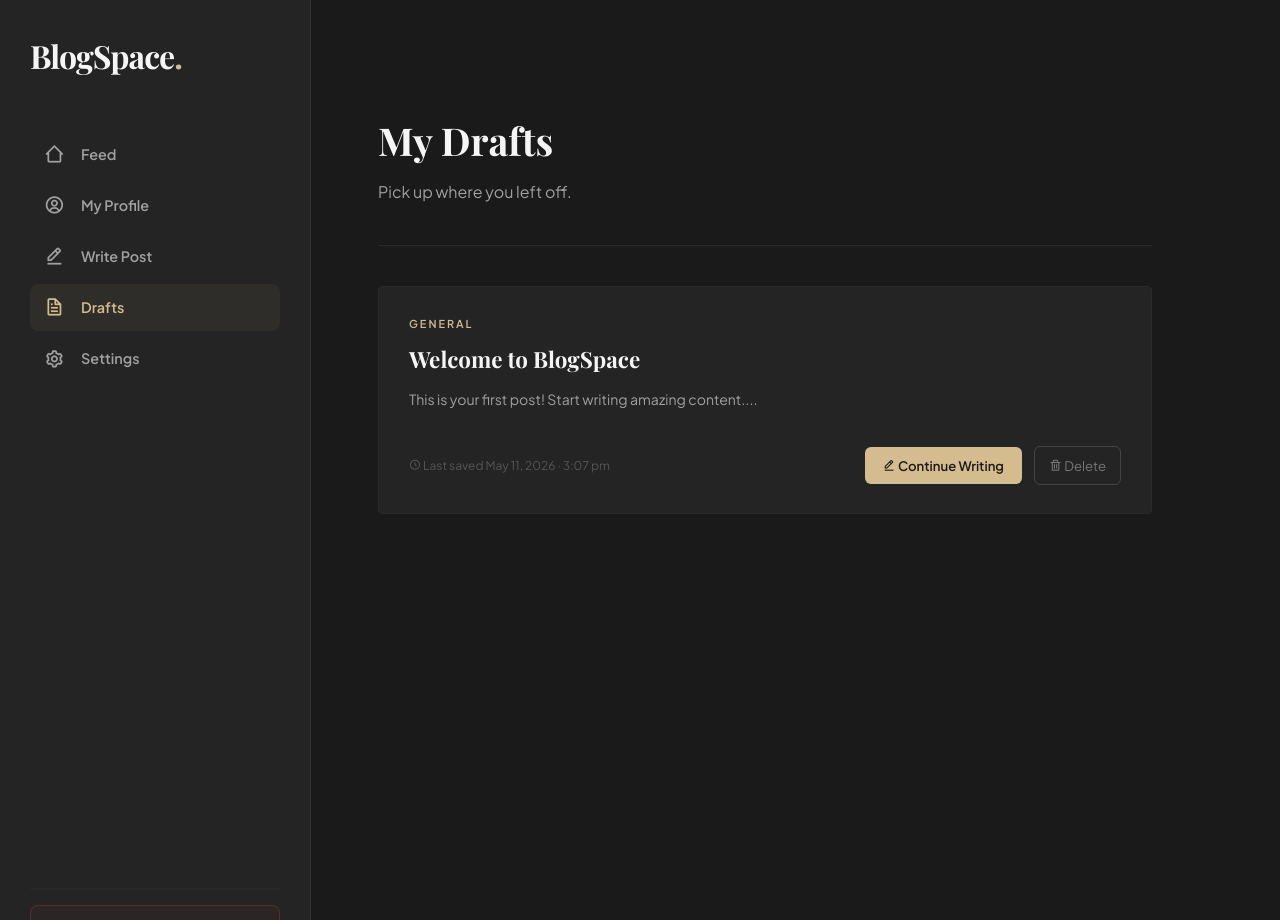
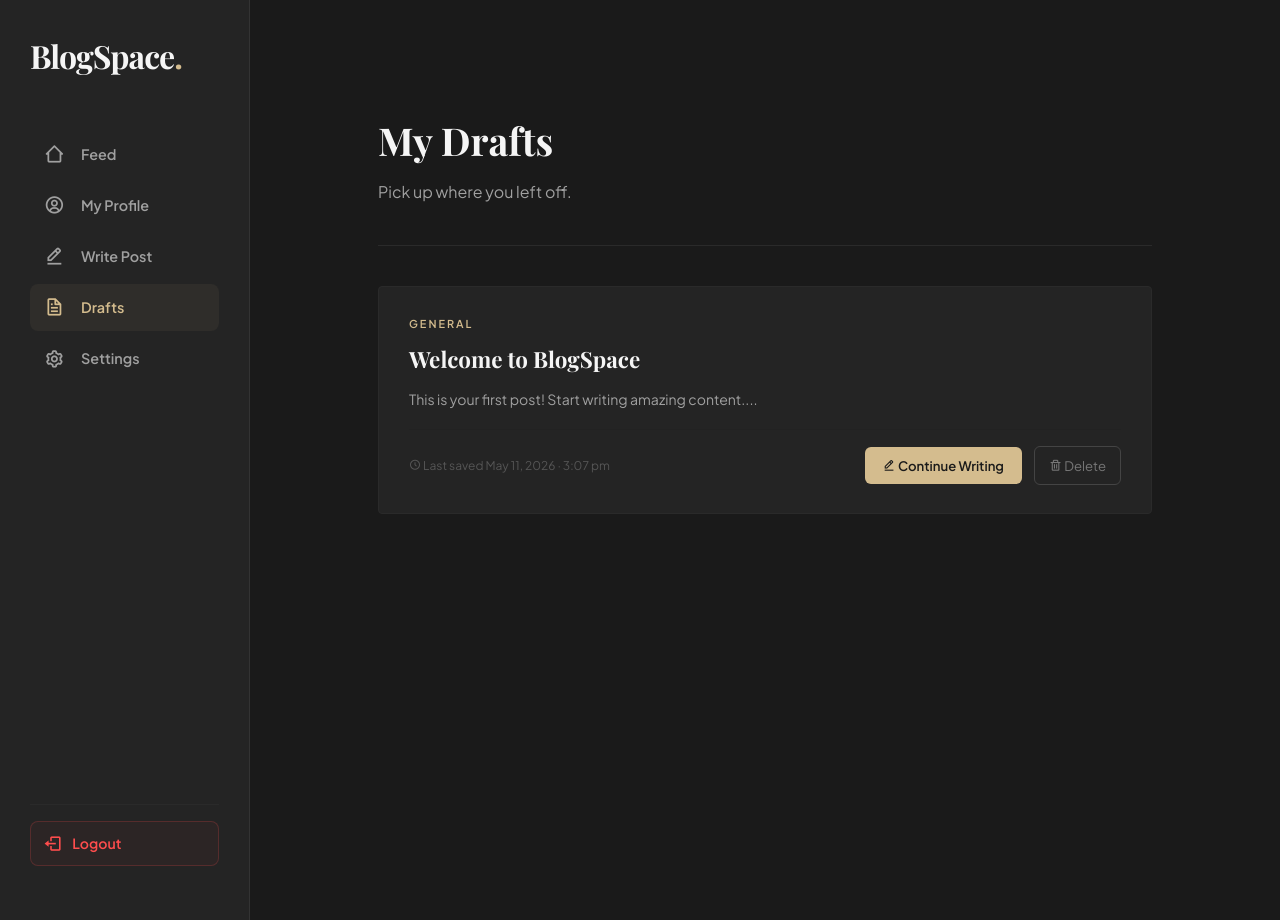
Before and after one commit to Nanditha-s-acnt/BlogSpace, a PHP site: page /drafts.php in a window 1280 px wide. Run offline with PHP 8.4, Linux system fonts and the light colour scheme; a user stored in the database is signed in; data comes from the database, SQL or seed files in the repository.

Commit message:
Update style.css

```diff
--- a/style.css
+++ b/style.css
@@ -159,6 +159,8 @@ body {
     justify-content: space-between;
     padding: 30px;
     position: fixed;
+     overflow: hidden;
+    box-sizing: border-box;
 }
 
 
@@ -881,7 +883,7 @@ input:checked + .slider:before { transform: translateX(21px); }
    SIDEBAR SCROLL FIX
 ══════════════════════════════════════════ */
 .sidebar {
-    overflow: hidden !important;
+    overflow: visible !important;
 }
 
 .sidebar-top {
@@ -903,6 +905,7 @@ input:checked + .slider:before { transform: translateX(21px); }
 .sidebar-bottom {
     flex-shrink: 0;
     padding-top: 16px;
+    padding-bottom: 24px;
     border-top: 1px solid #2a2a2a;
     margin-top: 12px;
 }
```
